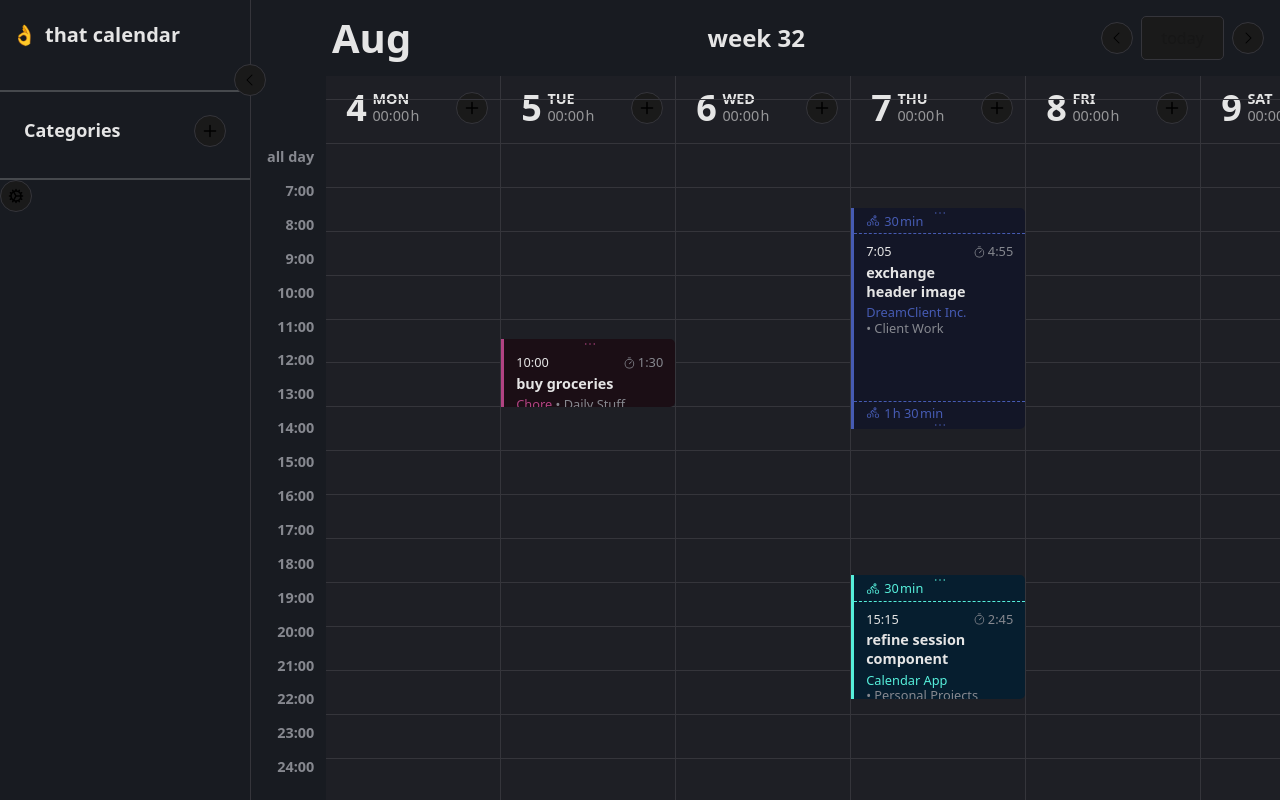
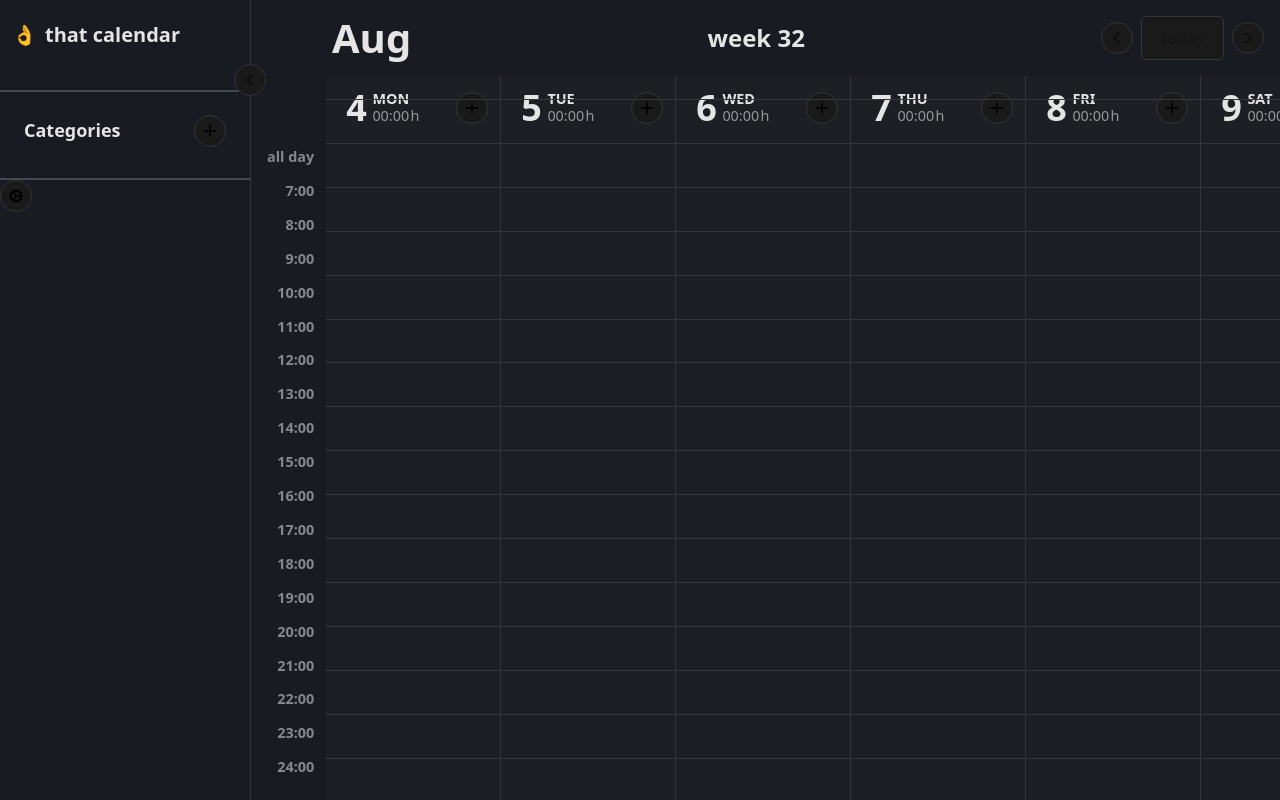
Before and after one commit to fraulueneburg/thatcalendar-fe, a React (Vite) app: page / in a window 1280 px wide. Built offline with nearby package versions, Linux system fonts and the light colour scheme.

Commit message:
refactor (Day, Session): replace dummy session data with stored data

```diff
--- a/src/components/Day/Day.tsx
+++ b/src/components/Day/Day.tsx
@@ -1,17 +1,15 @@
 import './day.scss'
+import { useDataContext } from '../../context/Data.context'
+
+import { hoursArr } from '../../data/user-settings'
 
 import { format, isToday } from 'date-fns'
 import { useDroppable } from '@dnd-kit/core'
-
-import { sessionsArr, sessionIndex } from '../../data/dummydata'
-import { hoursArr } from '../../data/user-settings'
 
 import { Session } from '../Session'
 import { SessionForm } from '../Forms'
 import { PlusIcon as IconAdd } from '@phosphor-icons/react'
 import { Popover } from '../Popover/Popover'
-
-import { useDataContext } from '../../context/Data.context'
 
 type DayType = {
 	dayDate: Date
@@ -25,8 +23,8 @@ type DayProps = {
 export function Day({ data }: DayProps) {
 	const { sessionData, setSessionData } = useDataContext()
 
-	// const sessionsArr = sessionsData.data
-	// const sessionsIndex = sessionsData.index
+	const sessionsArr = sessionData.data
+	const sessionIndex = sessionData.index
 
 	const { dayDate, dayName } = data
 
--- a/src/components/Session/Session.tsx
+++ b/src/components/Session/Session.tsx
@@ -1,24 +1,28 @@
 import './session.scss'
+import { useRef, useState } from 'react'
 import { SessionProps } from '../../types'
 import { CategoryType } from '../../types/category'
 
-import { categoryArr, tasksArr } from '../../data/dummydata'
+import { userTimeZone } from '../../data/user-settings'
+import { useDataContext } from '../../context/Data.context'
 
 import { getGridPosition } from '../../utils/grid'
 import { calculateDuration } from '../../utils/duration'
 import { convertToTime, shiftTimeByMinutes, stripLeadingZero } from '../../utils/time'
+import { toZonedTime } from 'date-fns-tz'
+import { useDndMonitor, useDraggable } from '@dnd-kit/core'
+import { CSS } from '@dnd-kit/utilities'
 
+import { ResizeHandle } from './ResizeHandle'
 import { TravelTime } from './TravelTime'
 import { TimerIcon as IconDuration } from '@phosphor-icons/react'
-import { useDndMonitor, useDraggable } from '@dnd-kit/core'
-import { CSS } from '@dnd-kit/utilities'
-import { useRef, useState } from 'react'
-import { ResizeHandle } from './ResizeHandle'
-import { toZonedTime } from 'date-fns-tz'
-import { userTimeZone } from '../../data/user-settings'
 
 export function Session({ data }: SessionProps) {
 	const { _id, dtStartUtc, dtEndUtc, parent: sessionParent } = data
+
+	const { categoryData, taskData } = useDataContext()
+	const categoryArr = categoryData.data
+	const tasksArr = taskData
 
 	const dtStart = toZonedTime(dtStartUtc, userTimeZone).toISOString()
 	const dtEnd = toZonedTime(dtEndUtc, userTimeZone).toISOString()
@@ -87,7 +91,7 @@ export function Session({ data }: SessionProps) {
 				style={{ backgroundColor: colorBg, color: color, top: gridPos.top, height: gridPos.height, ...style }}>
 				<ResizeHandle />
 				<div className="content">
-					{isValidTravelTime(travelTime) ? <TravelTime time={travelTime} /> : null}
+					{travelTime && isValidTravelTime(travelTime) ? <TravelTime time={travelTime} /> : null}
 					<div className="text" ref={setNodeRef} {...listeners} {...attributes}>
 						<small className="time">
 							<span className="hours">
@@ -106,7 +110,7 @@ export function Session({ data }: SessionProps) {
 							<span className="sub-cal">{subCatTitle}</span> <span className="main-cal">•&nbsp;{catTitle}</span>
 						</small>
 					</div>
-					{isValidTravelTime(travelReturnTime) && <TravelTime time={travelReturnTime} isReturn={true} />}
+					{travelReturnTime && isValidTravelTime(travelReturnTime) && <TravelTime time={travelReturnTime} isReturn={true} />}
 				</div>
 				<ResizeHandle />
 			</section>
```
